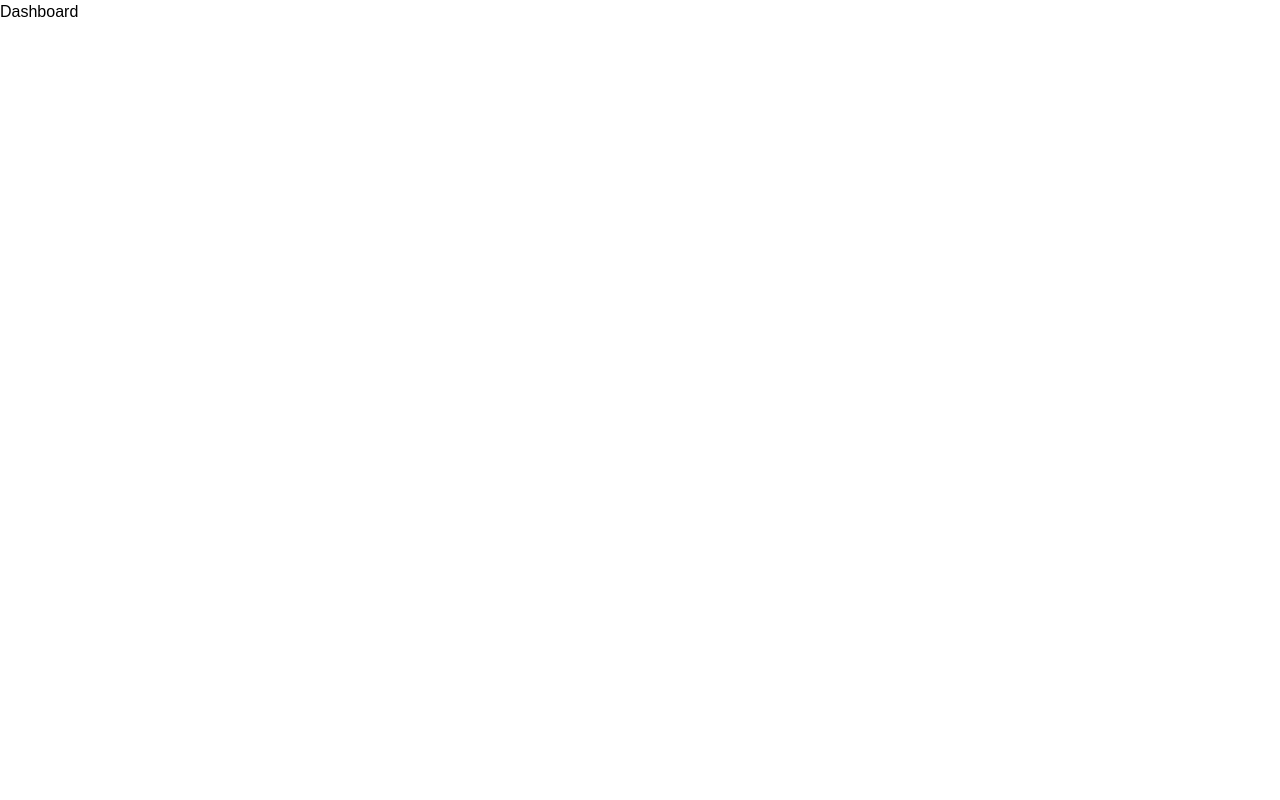
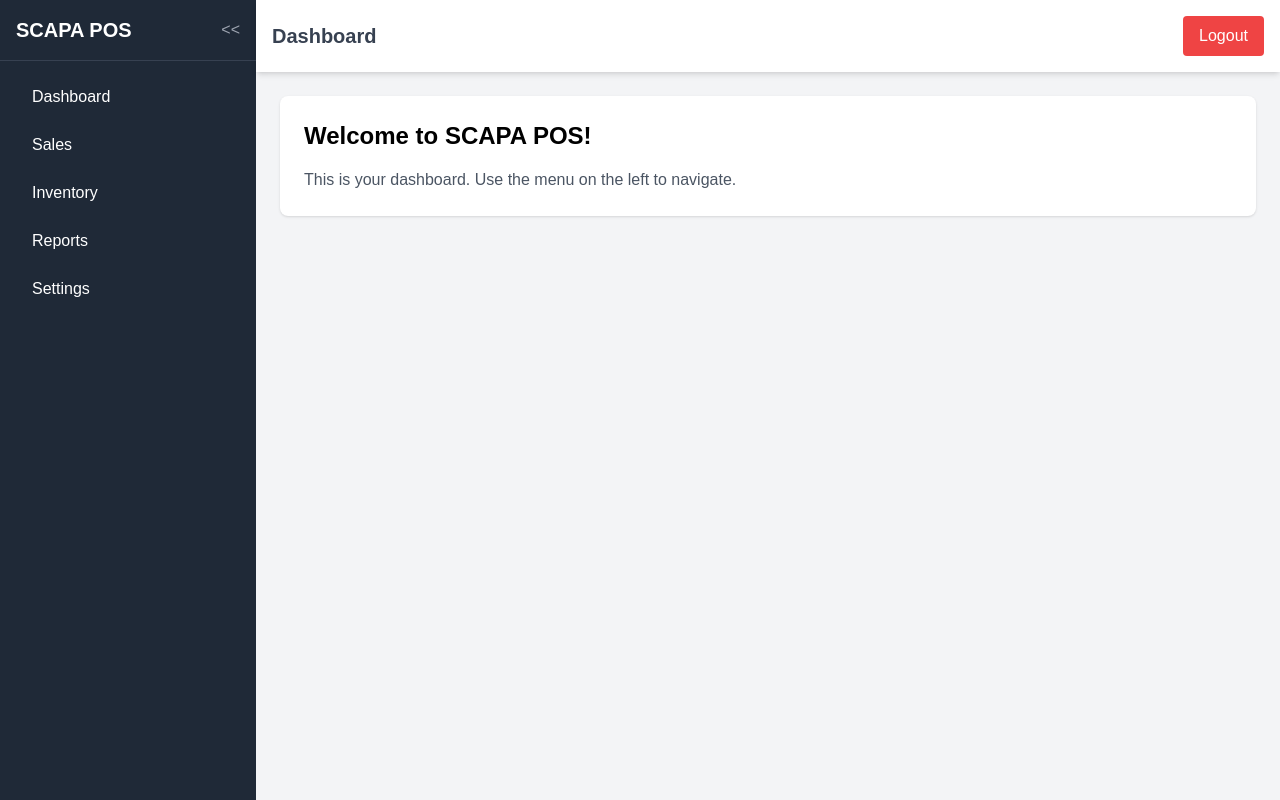
Before and after one commit to NestiaDev-id/Cashier, a React (Vite) app in the folder frontend/: page /dashboard in a window 1280 px wide. Built offline with nearby package versions, Linux system fonts and the light colour scheme.

Commit message:
update halaman dashboard

```diff
--- a/frontend/src/pages/Dashboard.jsx
+++ b/frontend/src/pages/Dashboard.jsx
@@ -1,5 +1,93 @@
-import React from "react";
+import React, { useState } from "react";
 
 export default function Dashboard() {
-  return <div>Dashboard</div>;
+  const [isOpen, setIsOpen] = useState(true);
+
+  const toggleSidebar = () => {
+    setIsOpen(!isOpen);
+  };
+
+  return (
+    <div className="flex h-screen">
+      {/* Sidebar */}
+      <aside
+        className={`bg-gray-800 text-white flex flex-col transition-all duration-300 ${
+          isOpen ? "w-64" : "w-16"
+        }`}
+      >
+        <div className="p-4 flex items-center justify-between border-b border-gray-700">
+          {isOpen && <span className="text-xl font-bold">SCAPA POS</span>}
+          <button
+            onClick={toggleSidebar}
+            className="text-gray-400 hover:text-white focus:outline-none"
+          >
+            {isOpen ? "<<" : ">>"}
+          </button>
+        </div>
+        <nav className="flex-1 p-4 space-y-2">
+          <a
+            href="#"
+            className={`block py-2 px-4 rounded hover:bg-gray-700 transition ${
+              !isOpen ? "text-center" : ""
+            }`}
+          >
+            {isOpen ? "Dashboard" : "D"}
+          </a>
+          <a
+            href="#"
+            className={`block py-2 px-4 rounded hover:bg-gray-700 transition ${
+              !isOpen ? "text-center" : ""
+            }`}
+          >
+            {isOpen ? "Sales" : "S"}
+          </a>
+          <a
+            href="#"
+            className={`block py-2 px-4 rounded hover:bg-gray-700 transition ${
+              !isOpen ? "text-center" : ""
+            }`}
+          >
+            {isOpen ? "Inventory" : "I"}
+          </a>
+          <a
+            href="#"
+            className={`block py-2 px-4 rounded hover:bg-gray-700 transition ${
+              !isOpen ? "text-center" : ""
+            }`}
+          >
+            {isOpen ? "Reports" : "R"}
+          </a>
+          <a
+            href="#"
+            className={`block py-2 px-4 rounded hover:bg-gray-700 transition ${
+              !isOpen ? "text-center" : ""
+            }`}
+          >
+            {isOpen ? "Settings" : "S"}
+          </a>
+        </nav>
+      </aside>
+
+      {/* Main Content */}
+      <div className="flex-1 flex flex-col bg-gray-100">
+        {/* Navbar */}
+        <header className="bg-white shadow-md p-4 flex justify-between items-center">
+          <h1 className="text-xl font-semibold text-gray-700">Dashboard</h1>
+          <button className="bg-red-500 text-white px-4 py-2 rounded hover:bg-red-600 transition">
+            Logout
+          </button>
+        </header>
+
+        {/* Content Area */}
+        <main className="flex-1 p-6">
+          <div className="bg-white rounded-lg shadow p-6">
+            <h2 className="text-2xl font-bold mb-4">Welcome to SCAPA POS!</h2>
+            <p className="text-gray-600">
+              This is your dashboard. Use the menu on the left to navigate.
+            </p>
+          </div>
+        </main>
+      </div>
+    </div>
+  );
 }
--- a/frontend/src/pages/Login.jsx
+++ b/frontend/src/pages/Login.jsx
@@ -12,10 +12,10 @@ export default function Login() {
     e.preventDefault();
 
     axios
-      .post("http://localhost:5000/login", { email, password })
+      .post("http://localhost:5000/api/auth/login", { email, password })
       .then((result) => {
         if (result.data === "Success") {
-          navigate("/");
+          navigate("/dashboard");
         } else {
           console.log("Login failed");
         }
```
